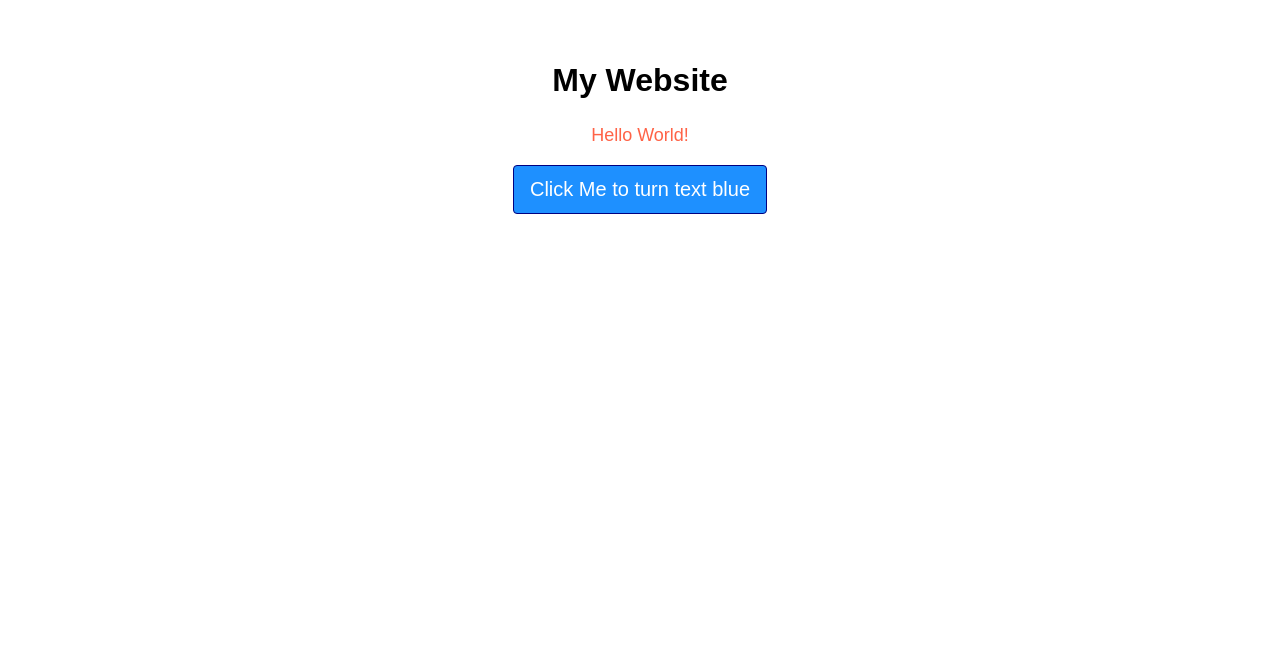
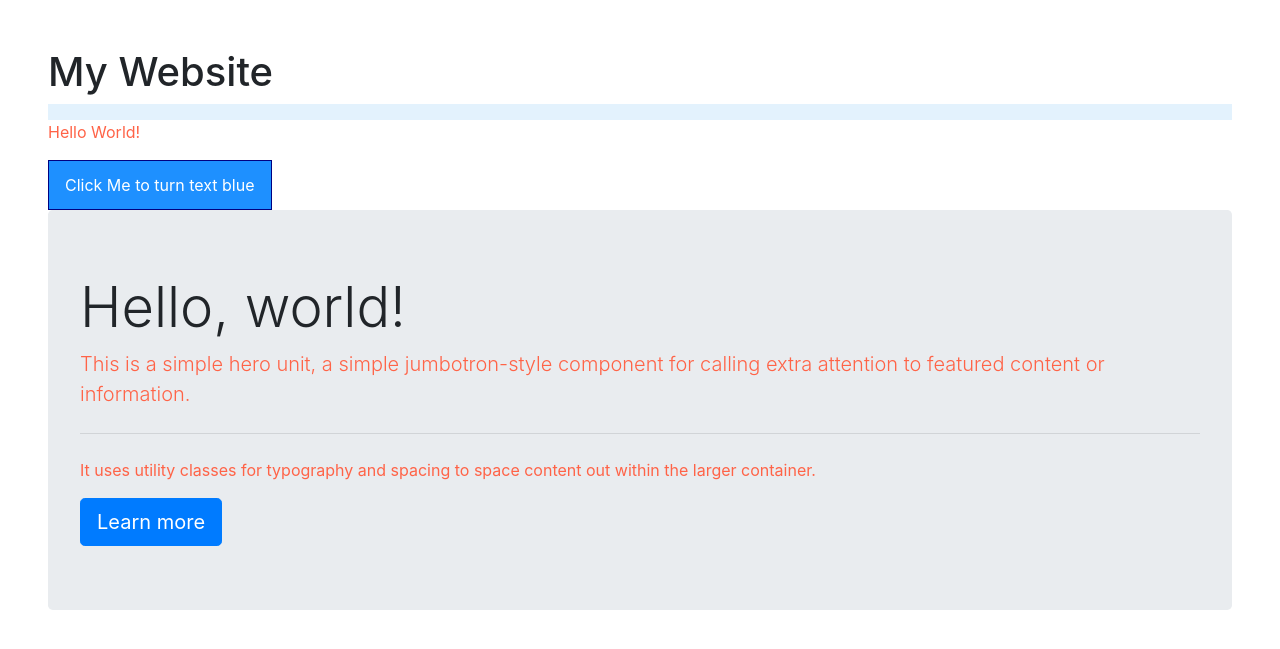
Before and after one commit to danielcregg/sephora-k.github.io, a PHP site: page / in a window 1280 px wide. Shown: the top 649 px of the page. Run offline with PHP 8.4, Linux system fonts and the light colour scheme.

Commit message:
added BootStrap

```diff
--- a/index.php
+++ b/index.php
@@ -1,13 +1,34 @@
 <html>
     <head>
         <link rel="stylesheet" href="styles.css">
+        <link rel="stylesheet" href="https://stackpath.bootstrapcdn.com/bootstrap/4.4.1/css/bootstrap.min.css" integrity="sha384-Vkoo8x4CGsO3+Hhxv8T/Q5PaXtkKtu6ug5TOeNV6gBiFeWPGFN9MuhOf23Q9Ifjh" crossorigin="anonymous">
 
     </head>
     <body>
             <h1>My Website</h1>
+
+            <nav class="navbar navbar-light" style="background-color: #e3f2fd;">
+            <!-- Navbar content -->
+
+            </nav>
+
             <p id=demo>Hello World!</p>
             <script type="text/javascript" src="myscripts.js"></script>
             <button onclick="myFunction();">Click Me to turn text blue</button>
 
+            <div class="jumbotron">
+            <h1 class="display-4">Hello, world!</h1>
+            <p class="lead">This is a simple hero unit, a simple jumbotron-style component for calling extra attention to featured content or information.</p>
+            <hr class="my-4">
+            <p>It uses utility classes for typography and spacing to space content out within the larger container.</p>
+            <a class="btn btn-primary btn-lg" href="#" role="button">Learn more</a>
+            </div>
+
+
+
+        <script src="https://code.jquery.com/jquery-3.4.1.slim.min.js" integrity="sha384-J6qa4849blE2+poT4WnyKhv5vZF5SrPo0iEjwBvKU7imGFAV0wwj1yYfoRSJoZ+n" crossorigin="anonymous"></script>
+        <script src="https://cdn.jsdelivr.net/npm/popper.js@1.16.0/dist/umd/popper.min.js" integrity="sha384-Q6E9RHvbIyZFJoft+2mJbHaEWldlvI9IOYy5n3zV9zzTtmI3UksdQRVvoxMfooAo" crossorigin="anonymous"></script>
+        <script src="https://stackpath.bootstrapcdn.com/bootstrap/4.4.1/js/bootstrap.min.js" integrity="sha384-wfSDF2E50Y2D1uUdj0O3uMBJnjuUD4Ih7YwaYd1iqfktj0Uod8GCExl3Og8ifwB6" crossorigin="anonymous"></script>
+
     </body>
 </html>
```
